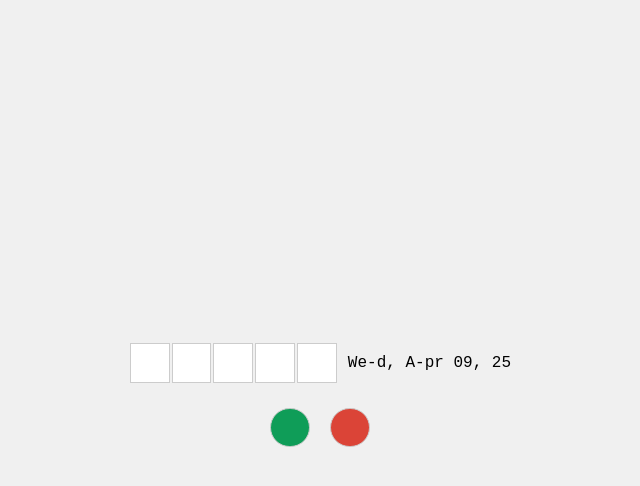
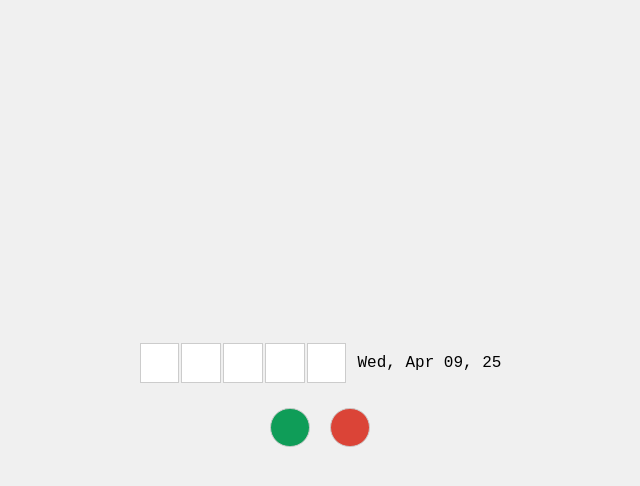
Before and after one commit to mahabhu/counter, a plain HTML site: page index.html in a window 1280 px wide. Both pictures are taken after a click on the element 610 px from the left and 405 px from the top of the page. Shown: the whole page, without its empty margins (320-960 px from the left). Drawn offline with Linux system fonts and the light colour scheme; a web font is replaced by a local one.

Commit message:
Update index.html

```diff
--- a/index.html
+++ b/index.html
@@ -86,7 +86,7 @@
 
         function formatDate(date) {
             const options = { day: '2-digit', month: 'short', year: '2-digit', weekday: 'short' };
-            return date.toLocaleDateString('en-US', options).replace(/(.{2})(.{4})(.{2})/, '$1-$2-$3');
+            return date.toLocaleDateString('en-US', options).replace(/(.{2})(.{4})(.{2})/, '$1$2$3');
         }
 
         function addRow() {
```
